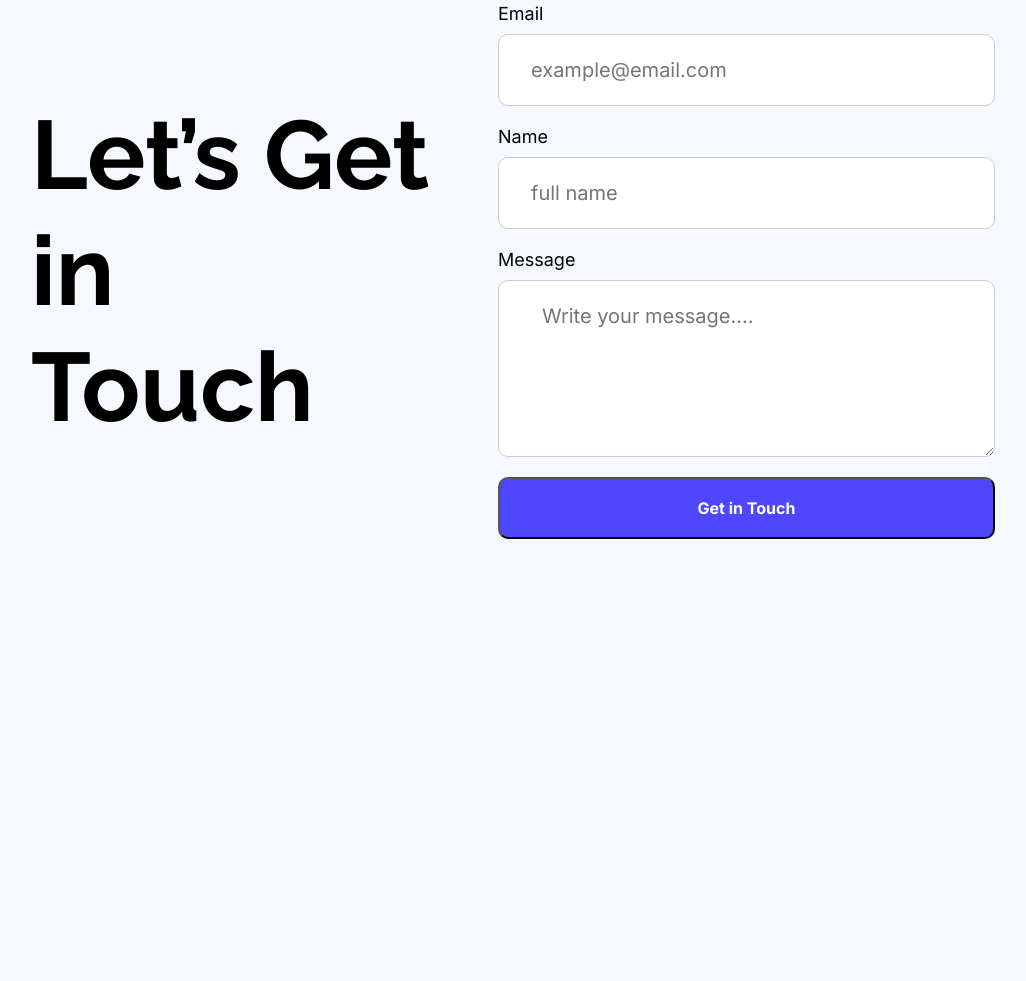
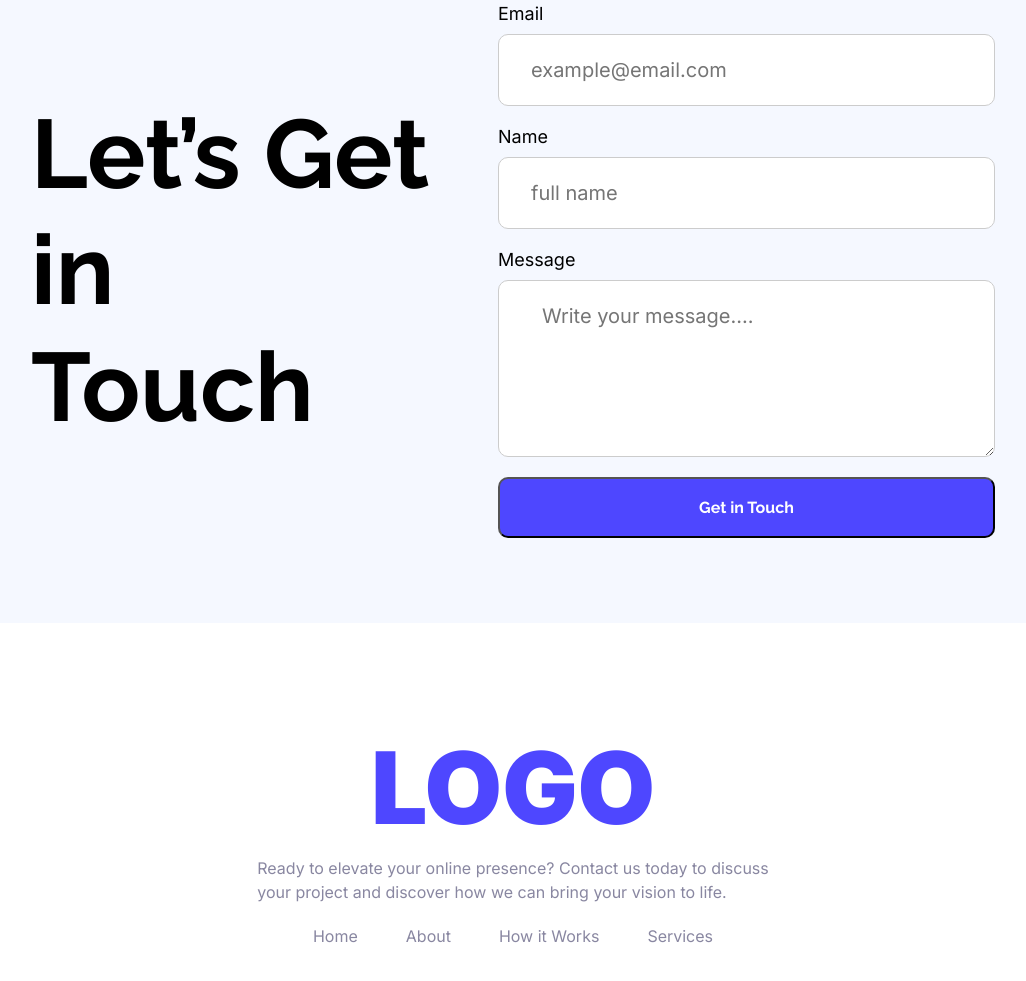
Before and after one commit to himel2535/ph-assignment-1, a plain HTML site: page index.html in a window 1280 px wide. Shown: the part 3288-4269 px from the top of the page, without its empty margins (127-1153 px from the left). Before the commit the page ends 3912 px from the top, so only its background shows below. Drawn offline with Linux system fonts and the light colour scheme.

Commit message:
After Finishing Footer Part and my assignment is completed

```diff
--- a/index.html
+++ b/index.html
@@ -205,12 +205,28 @@
             ></textarea>
           </div>
 
-          <button class="submit-btn inter-normal" type="submit">
+          <button class="submit-btn raleway-normal" type="submit">
             Get in Touch
           </button>
         </form>
       </section>
     </main>
-    <footer></footer>
+    <footer class="footer-part inter-normal">
+      <div class="f-content">
+        <h1 class="f-title inter-normal">LOGO</h1>
+        <p class="f-paragraph inter-normal">
+          Ready to elevate your online presence? Contact us today to discuss<br />your
+          project and discover how we can bring your vision to life.
+        </p>
+        <div>
+          <ul class="f-list inter-normal">
+            <li>Home</li>
+            <li>About</li>
+            <li>How it Works</li>
+            <li>Services</li>
+          </ul>
+        </div>
+      </div>
+    </footer>
   </body>
 </html>
--- a/styles/logo.css
+++ b/styles/logo.css
@@ -357,3 +357,53 @@ nav {
 .form-email{
   box-shadow: 0px 4px 4px rgba(0, 0, 0, 0.25);
 }
+
+
+/* ---Footer Part--- */
+
+.f-title{
+  font-size: 100px;
+  font-weight: 900;
+  color: #4E47FF;
+  letter-spacing: 0%;
+  margin-top: 0;
+  margin-bottom: 0;
+}
+.f-paragraph{
+  font-size:16px ;
+  line-height: 150%;
+  padding: 0;
+  margin-top: 8px;
+  margin-bottom: 0px;
+  color: rgba(137, 135, 161, 1) ;
+}
+
+.f-list{
+  list-style: none;
+  padding-left: 0px;
+  /* margin: 0px; */
+  display: flex;
+  gap: 48px;
+  font-size: 16px;
+  color: rgba(137, 135, 161, 1);
+  font-weight: regular;
+  line-height: 150%;
+  margin-top: 20px;
+  margin-bottom: 0;
+}
+.footer-part{
+  display: flex;
+  flex-direction: column;
+  align-items: center;
+
+  background-color: rgba(255, 255, 255, 1);
+
+}
+.f-content{
+  margin-top: 104px;
+  margin-bottom: 103px;
+  display: flex;
+  flex-direction: column;
+  align-items: center;
+  padding: 0;
+}
```
